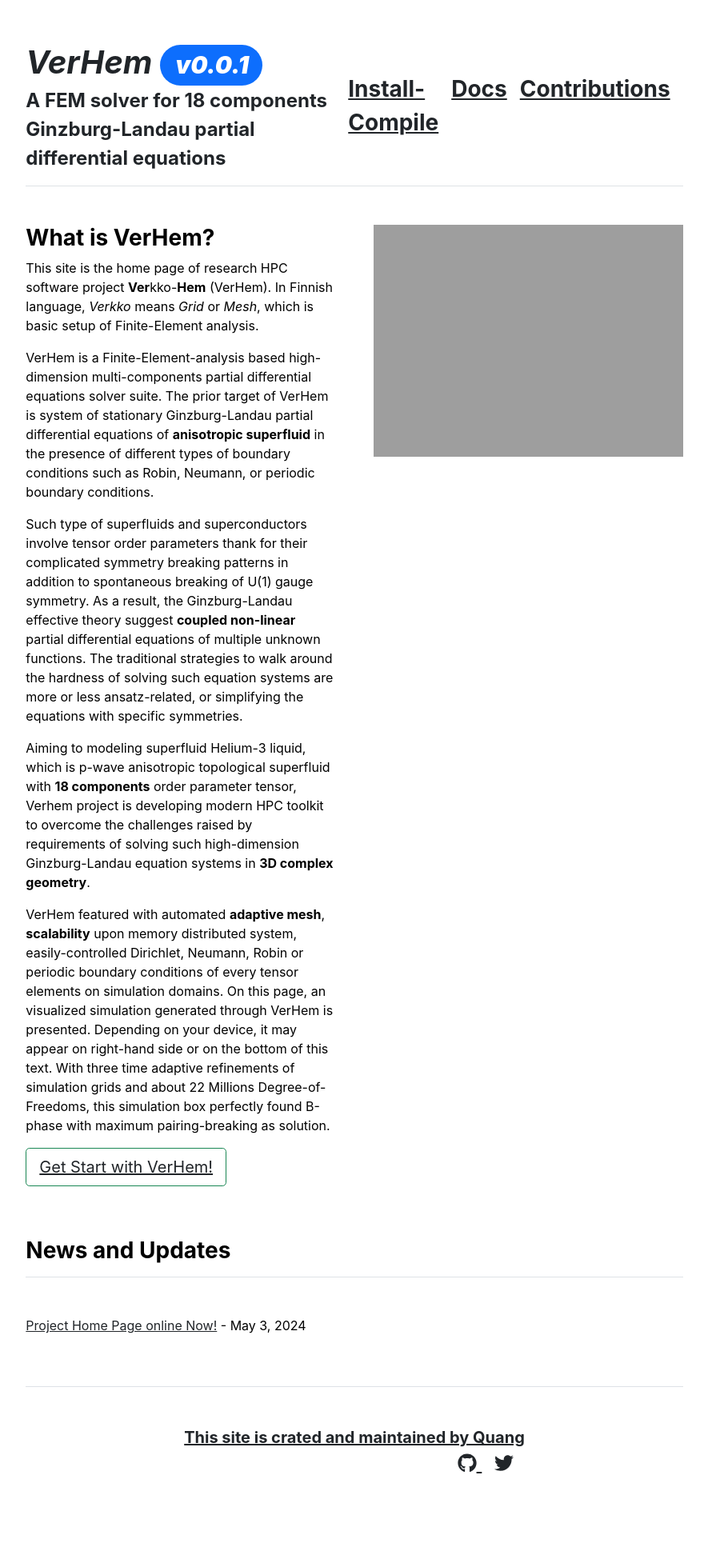
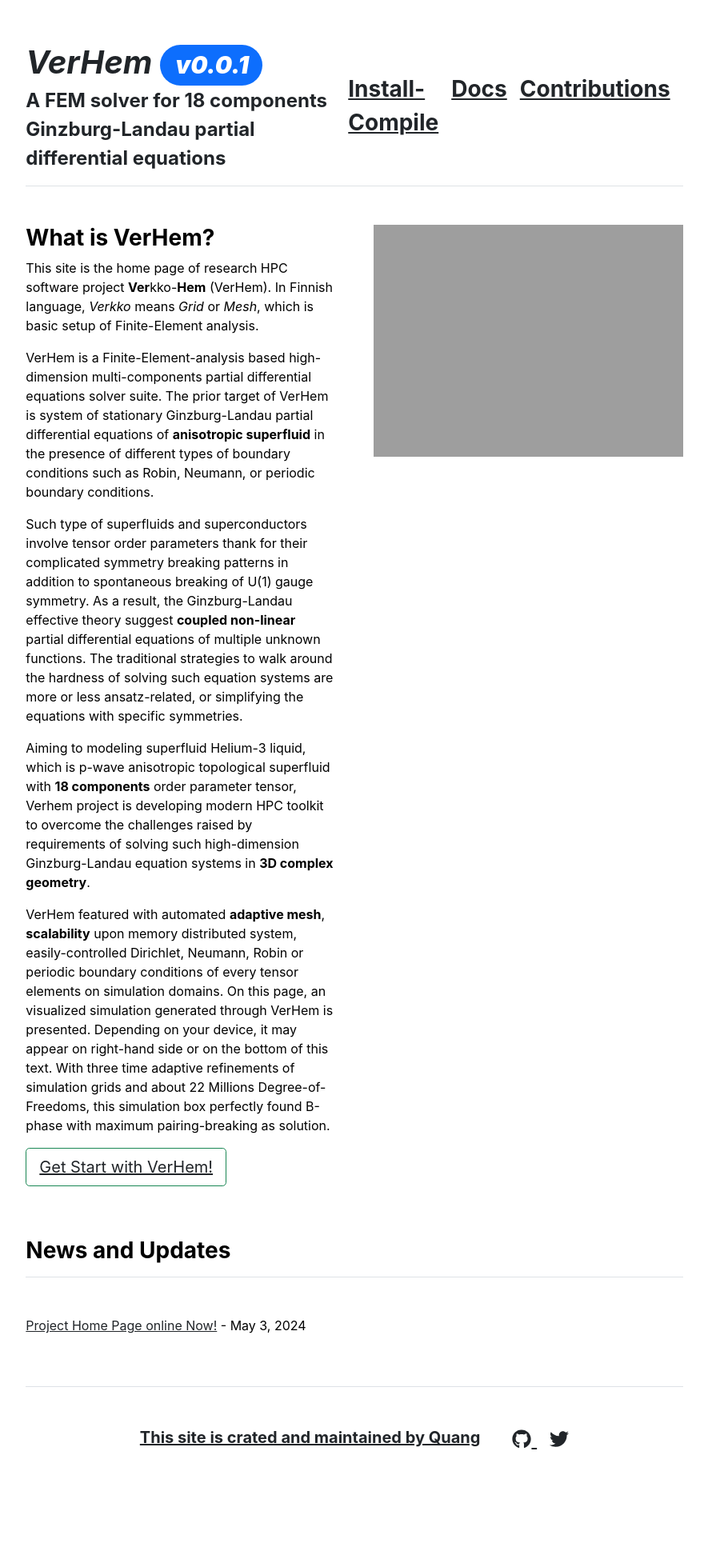
Before and after one commit to VerHem/VerHem.github.io, a Jekyll site: the page built from index.md, in a window 1280 px wide. Shown: the whole page at 80% size, without its empty margins (197-1082 px from the left). Built offline with Jekyll 4.4.1, drawn with Linux system fonts in a browser that asks for light colours; after the commit the page ends 1914 px from its top, so only the background shows below that.

Commit message:
change footer info

```diff
--- a/_includes/footer.html
+++ b/_includes/footer.html
@@ -6,7 +6,7 @@
           This site is crated and maintained by Quang
         </a>
       </div>
-        <div class="col-md-6 text-end social-media-icons">
+        <div class="col-md-auto text-end social-media-icons">
           {% for item in site.data.settings.social %}
             <a href="{{ item.link }}" class="ms-3 fs-4">
               <i class="fab fa-{{ item.icon }}"></i>
```
